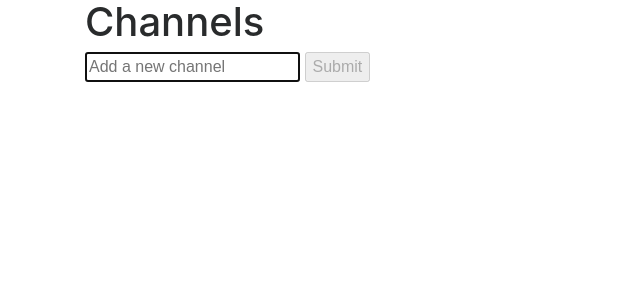
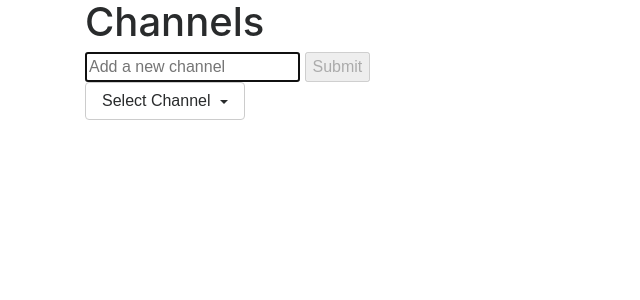
Before and after one commit to mesporas1/Flack-CS50W-project2, a Flask app: page /channels in a window 1280 px wide. Shown: the top 300 px of the page, without its empty margins (0-640 px from the left). Run offline with Flask 2, Linux system fonts and the light colour scheme; data that the repository does not hold is empty; parts of the project's set-up code (start-up, migrations or seed data) failed here and were passed over; some libraries are stand-ins or nearby versions.

Commit message:
Updated channels logic and added dropdown

```diff
--- a/application.py
+++ b/application.py
@@ -24,8 +24,12 @@ def channels():
 
 @app.route("/channelList", methods=["POST"])
 def getChannelList():
-    print(jsonify(channelList))
-    return channelList
+    values = channelList.values()
+    data = []
+    for channel in values:
+        data.append(channel.name)
+    print(jsonify(data))
+    return (jsonify(data))
 
 #@app.route("/newChannel", methods=["POST"])
 @socketio.on("add channel")
--- a/classes.py
+++ b/classes.py
@@ -1,5 +1,5 @@
 import collections
-from flask import jsonify
+
 
 #Creates a channel class that includes a queue of messages and a user list
 class Channel:
@@ -7,13 +7,20 @@ class Channel:
         self.messages = collections.deque(maxlen=100)
         self.userlist = {}
         self.name = name
+class User:
+    def __init__(self,name):
+        self.username = name
+        self.lastChannel = ""
+
 
 channel1 = Channel("channel1")
-print(channel1.name)
+channel2 = Channel("channel2")
 channel1.messages.append("Hello there")
+channel2.messages.append("Goodbye there")
 channelList = {}
-channelList["test"] = Channel("test")
-print(channelList["test"].name)
-
-
-print(jsonify(channelList))
+#channelList["test"] = Channel("test")
+#channelList["test1"] = Channel("test1")
+#channelList["test2"] = Channel("test2")
+values = channelList.values()
+for channel in values:
+    print(channel.name)
--- a/static/channels.js
+++ b/static/channels.js
@@ -39,7 +39,6 @@ document.addEventListener('DOMContentLoaded', () => {
     socket.on('update channels', data => {
             console.log("the initial data is " + data.channel)
             const channel = channel_template({'channelName': data.channel});
-            //li.innerHTML = data.channel;
             console.log(channel);
             document.querySelector('#channels').innerHTML += channel;
     });
--- a/templates/channels.html
+++ b/templates/channels.html
@@ -6,12 +6,11 @@
 
 {% block script %}
 <script id="channel-item" type="text/x-handlebars-template">
-    <li>
+    <a class="dropdown-item" href="#">
         {% raw -%}
             {{ channelName }}
         {%- endraw %}
-        <!--<button class ="join">Join</button>-->
-    </li>
+    </a>
 </script>
 <script src="{{ url_for('static', filename='channels.js') }}"></script>
 {% endblock %}
@@ -28,9 +27,12 @@
     <input id="channel" autocomplete="off" autofocus placeholder="Add a new channel" type="text">
     <button id ="submit" type="submit" value="Submit">Submit</button>
 
-
-    <ul id="channels">
-    </ul>
-
+    <div class = "dropdown">
+    	<button class="btn btn-secondary dropdown-toggle" type="button" id="dropdownMenuButton" data-toggle="dropdown" aria-haspopup="true" aria-expanded="false">
+    	Select Channel
+  	</button>
+	<div class="dropdown-menu" id="channels" aria-labelledby="dropdownMenuButton">
+    	</div>
+    </div>
 
 {% endblock %}
```
